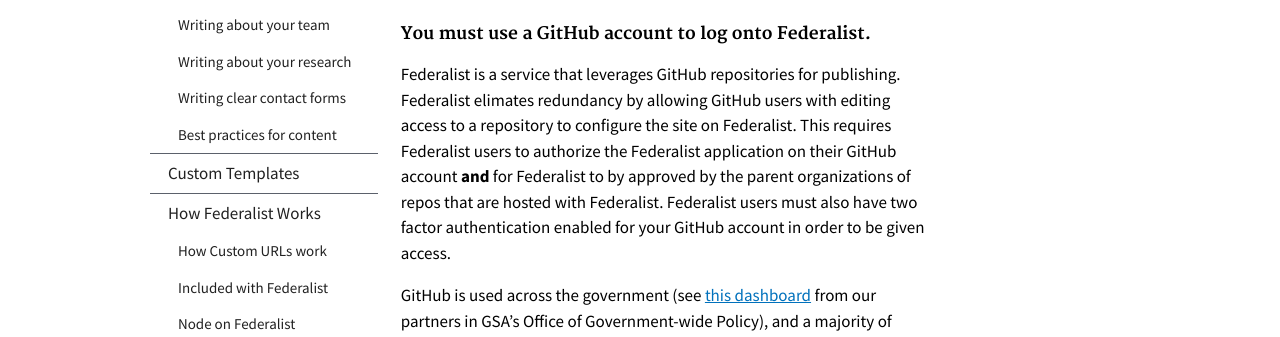
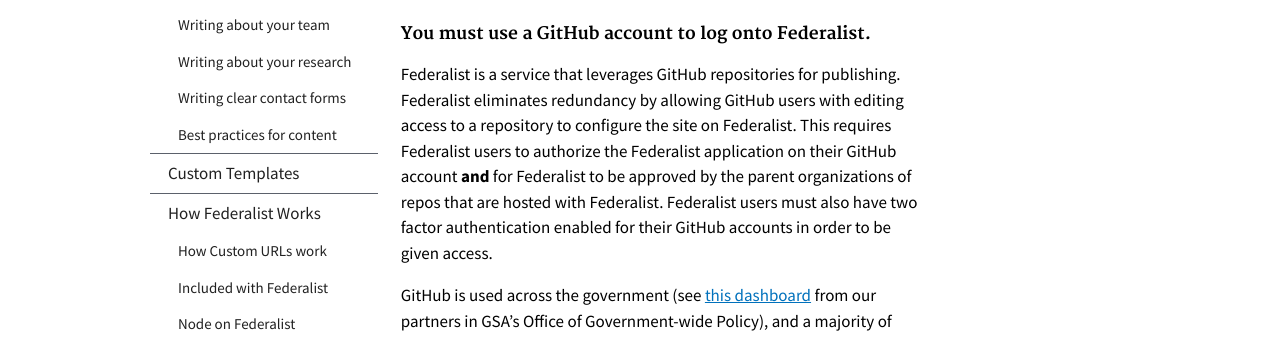
Before and after one commit to Macy-FK/federaliste, a Jekyll site: the page built from pages/using-federalist/customer-responsibilities.md, in a window 1280 px wide. Shown: the part 580-917 px from the top of the page. Built offline with Jekyll 4.4.1, drawn with Linux system fonts in a browser that asks for light colours; Markdown is read by kramdown in place of the engine named in the settings.

Commit message:
editorial fixes

```diff
--- a/pages/using-federalist/customer-responsibilities.md
+++ b/pages/using-federalist/customer-responsibilities.md
@@ -11,7 +11,7 @@ Federalist retains other responsibilities, clarified below. The intent of these
 
 #### You must use a GitHub account to log onto Federalist.
 
-Federalist is a service that leverages GitHub repositories for publishing. Federalist elimates redundancy by allowing GitHub users with editing access to a repository to configure the site on Federalist. This requires Federalist users to authorize the Federalist application on their GitHub account **and** for Federalist to by approved by the parent organizations of repos that are hosted with Federalist. Federalist users must also have two factor authentication enabled for your GitHub account in order to be given access.
+Federalist is a service that leverages GitHub repositories for publishing. Federalist eliminates redundancy by allowing GitHub users with editing access to a repository to configure the site on Federalist. This requires Federalist users to authorize the Federalist application on their GitHub account **and** for Federalist to be approved by the parent organizations of repos that are hosted with Federalist. Federalist users must also have two factor authentication enabled for their GitHub accounts in order to be given access.
 
 GitHub is used across the government (see [this dashboard](https://gsa.github.io/github-federal-stats/) from our partners in GSA's Office of Government-wide Policy), and a majority of cabinet agencies have a GitHub presence. However, GSA does not endorse Github and there are other ways to launch static sites if your agency is not prepared to use GitHub. At this time, no prospective Federalist customer has been deterred by integration with GitHub.
 
```
